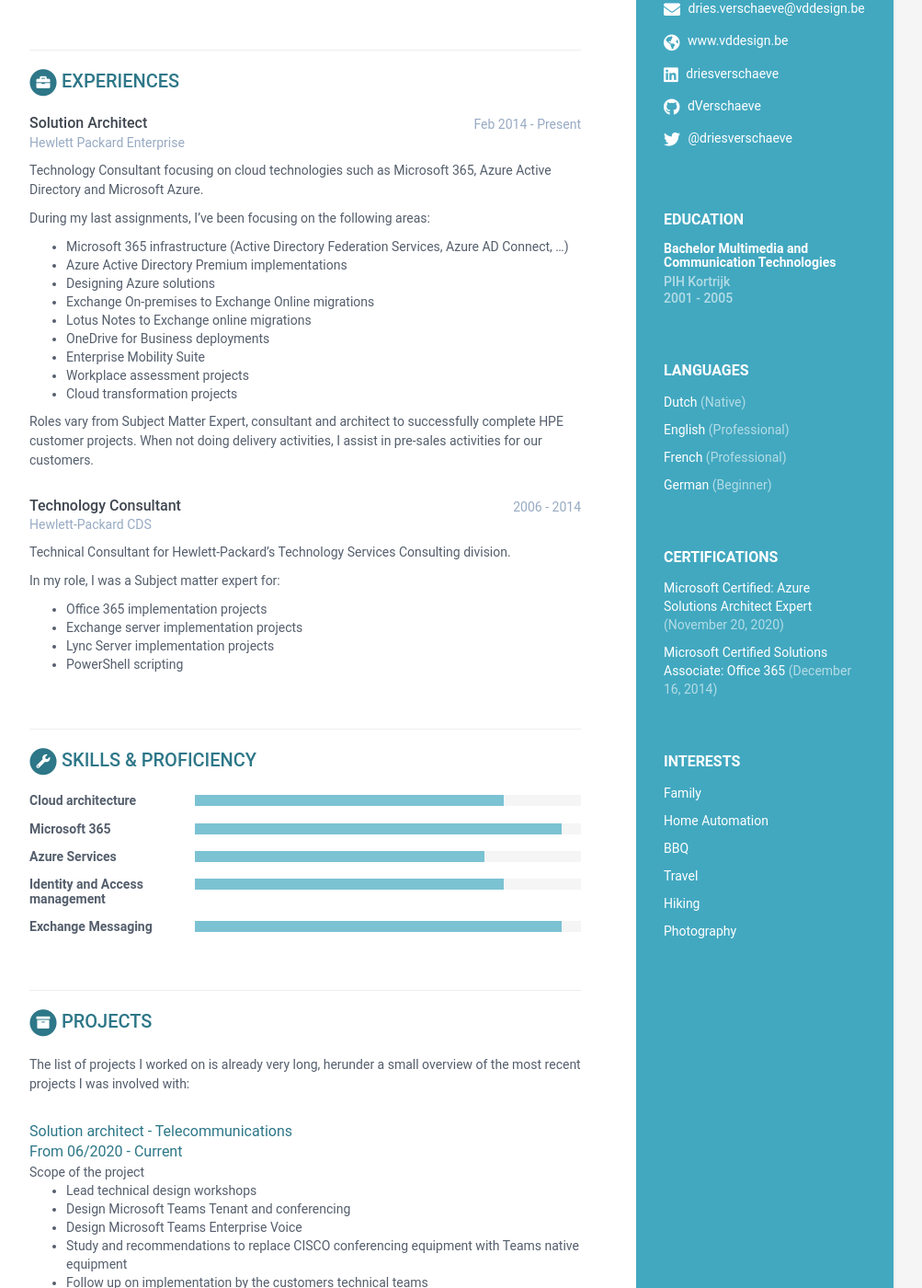
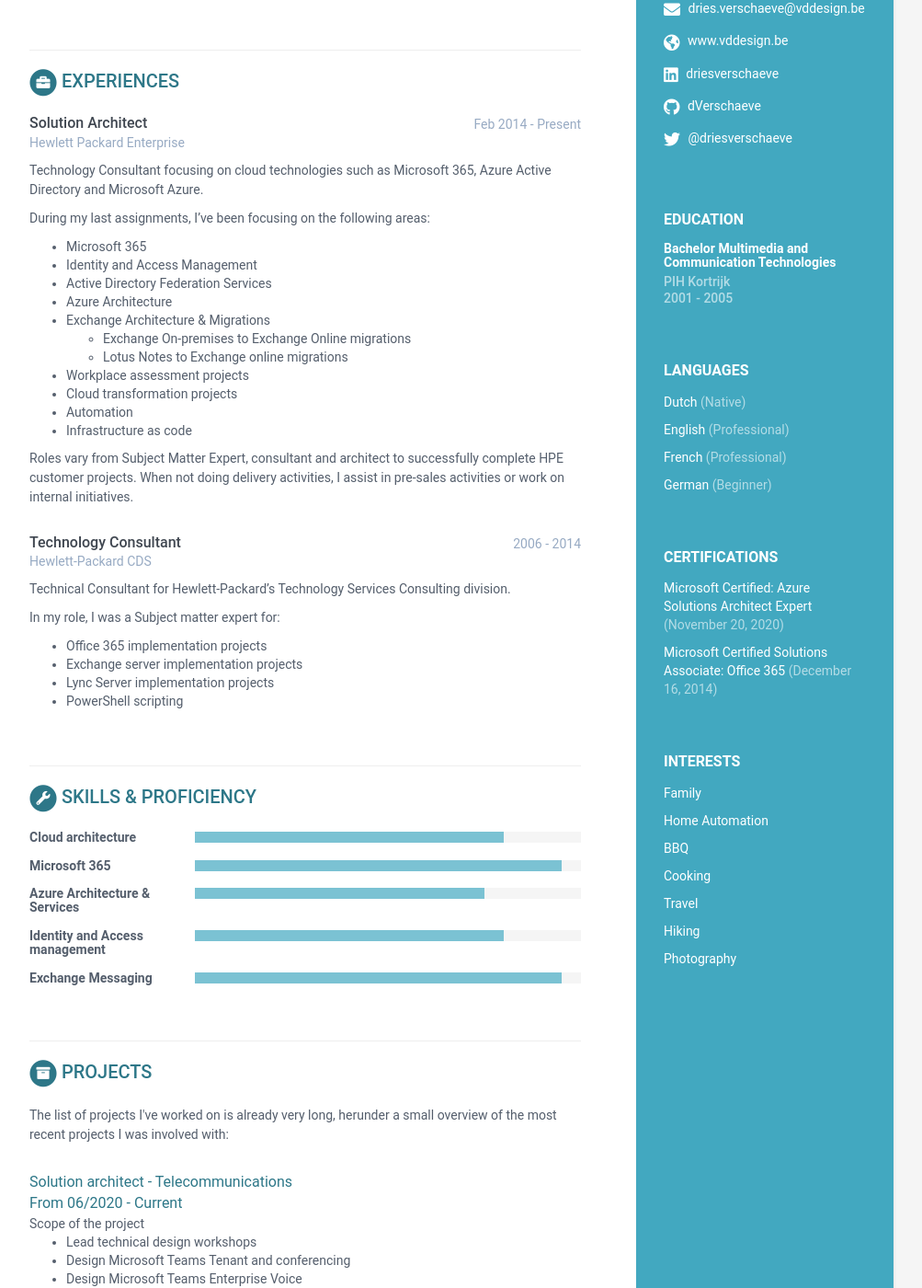
Before and after one commit to dVerschaeve/dverschaeve.github.io, a Jekyll site: the page built from index.markdown, in a window 1280 px wide and 1400 px high, scrolled down 334 px. Shown: the whole window at 92% size, without its empty margins (168-1171 px from the left). Built offline with Jekyll 4.4.1, drawn with Linux system fonts in a browser that asks for light colours; some of the changed text lies outside the part shown.

Commit message:
Fine Tuning

```diff
--- a/_data/data.yml
+++ b/_data/data.yml
@@ -47,6 +47,9 @@
       - item: BBQ
         link:
 
+      - item: Cooking
+        link:
+
       - item: Travel
         link:
 
@@ -86,17 +89,20 @@
         Technology Consultant focusing on cloud technologies such as Microsoft 365, Azure Active Directory and Microsoft Azure.
 
         During my last assignments, I’ve been focusing on the following areas:
-          - Microsoft 365 infrastructure (Active Directory Federation Services, Azure AD Connect, ...)
-          - Azure Active Directory Premium implementations
-          - Designing Azure solutions
-          - Exchange On-premises to Exchange Online migrations
-          - Lotus Notes to Exchange online migrations
-          - OneDrive for Business deployments
-          - Enterprise Mobility Suite
+          - Microsoft 365
+          - Identity and Access Management
+          - Active Directory Federation Services
+          - Azure Architecture
+          - Exchange Architecture & Migrations
+            - Exchange On-premises to Exchange Online migrations
+            - Lotus Notes to Exchange online migrations
           - Workplace assessment projects
           - Cloud transformation projects
+          - Automation
+          - Infrastructure as code
 
-        Roles vary from Subject Matter Expert, consultant and architect to successfully complete HPE customer projects. When not doing delivery activities, I assist in pre-sales activities for our customers.
+        Roles vary from Subject Matter Expert, consultant and architect to successfully complete HPE customer projects. When not doing delivery activities, I assist in pre-sales activities or work on internal initiatives.
+
     - role: Technology Consultant
       time: 2006 - 2014
       company: Hewlett-Packard CDS
@@ -112,7 +118,7 @@
 projects:
     title: Projects
     intro: >
-      The list of projects I worked on is already very long, herunder a small overview of the most recent projects I was involved with:
+      The list of projects I've worked on is already very long, herunder a small overview of the most recent projects I was involved with:
     detailed:
         - role: "Solution architect"
           sector: "Telecommunications"
@@ -148,7 +154,7 @@
           scope:
             - Design an Azure cloud to enable Site Disaster Recovery
           achievements :
-            - The designed architeture consists of a shared services layer that currently foresees network connectivity, monitoring and encryption services.  Next to the shared services,  a disaster recovery solution has been enabled on the platform to proof the value of cloud services towards internal management. The solution was developed and deployed in an iterative process under two months.
+            - The designed architecture consists of a shared services layer that currently foresees network connectivity, monitoring and encryption services.  Next to the shared services,  a disaster recovery solution has been enabled on the platform to proof the value of cloud services towards internal management. The solution was developed and deployed in an iterative process under two months.
         - role: "Solution architect"
           sector: "Telecommunications"
           period: "From 10/2018 -  To 09/2019"
@@ -160,7 +166,7 @@
             - Supported deployment into production
           achievements :
             - Approximate 30 000 mailboxes reside in the different environments, all mailboxes are able to send/receive email and lookup calendar information regardless of their location.
-            - The solution got a supportability statement by Microsoft as multi Office 365 environments are not supported by Microsoft.
+            - The solution got a supportability statement by Microsoft as multi Office 365 environments were not yet supported by Microsoft.
         - role: "Solution architect"
           sector: "Space Industry"
           period: "From 11/2017 - To 05/2019"
@@ -185,24 +191,12 @@
 publications:
     title: Publications
     intro: |
-      You can list your publications in this section. Lorem ipsum dolor sit
-      amet, consectetur adipiscing elit. Vestibulum et ligula in nunc
-      bibendum fringilla a eu lectus.
+      None
     papers:
-      - title: The Art of Computer Programming
-        link: "#"
-        authors: Donald E. Knuth
-        conference: Addison-Wesley, 1968
-
-      - title: "Genetic Programming III: Darwinian Invention &amp; Problem Solving"
-        link: "#"
-        authors: Koza, J.R., Andre, D., Bennett, F.H., Keane, M.A.
-        conference: "Morgan Kaufmann Publishers Inc., San Francisco, CA, USA, 1st edn. (1999)"
-
-      - title: A syntax directed compiler for Algol 60
-        link: "#"
-        authors: Edgar T. Irons
-        conference: "Comm. ACM 4 (1961), 51–55"
+      - title: ""
+        link: ""
+        authors: ""
+        conference: ""
 
 skills:
     title: Skills &amp; Proficiency
@@ -214,7 +208,7 @@
       - name: Microsoft 365
         level: 95%
 
-      - name: Azure Services
+      - name: Azure Architecture & Services
         level: 75%
 
       - name: Identity and Access management
@@ -225,3 +219,4 @@
 
 
 footer: >
+    Created in Jekyll - Hosted on Github pages
```
